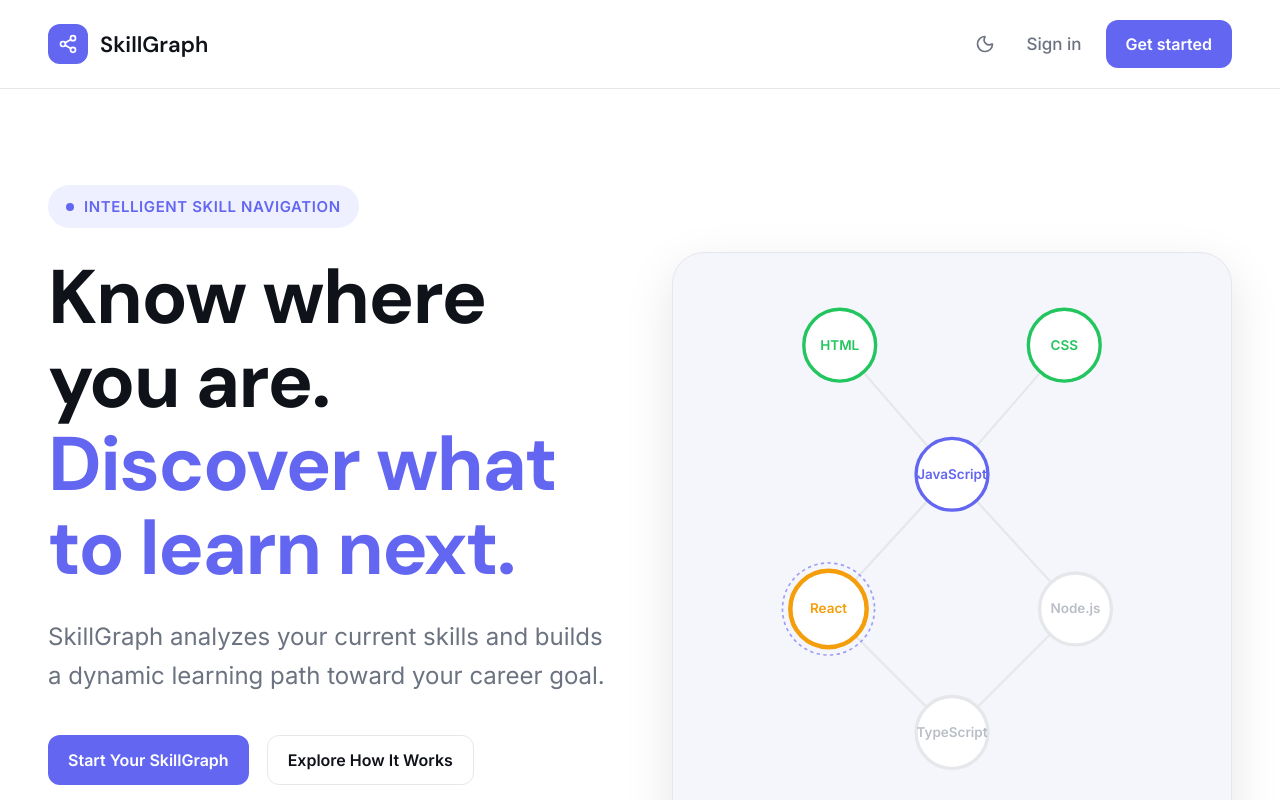
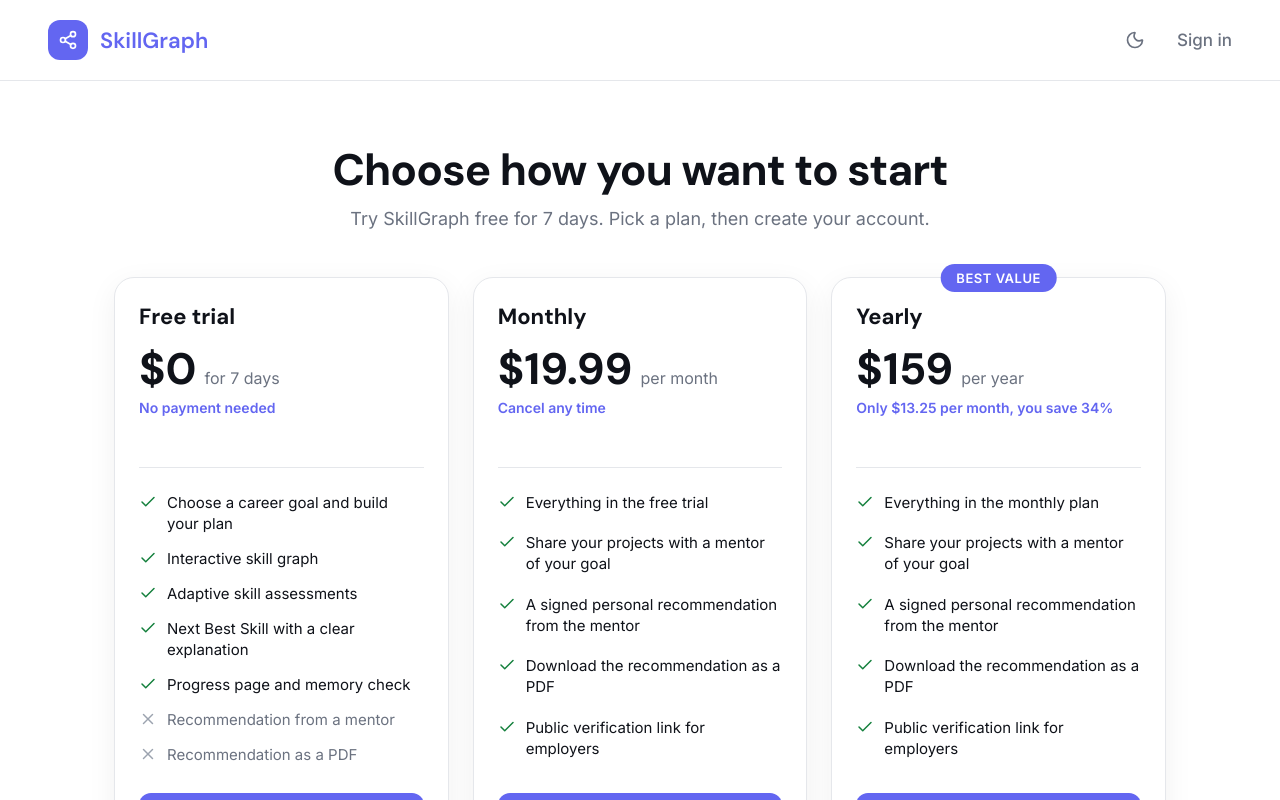
Before and after one commit to ArkanMohammad/skillgraph, a React (Vite) app in the folder frontend/: page /plans in a window 1280 px wide. Before the commit this address led to /. Shown: the top 800 px of the page. Built offline with nearby package versions, Linux system fonts and the light colour scheme; no server answers.

Commit message:
feat: the landing page buttons lead to the plans page

```diff
--- a/frontend/src/pages/LandingPage.tsx
+++ b/frontend/src/pages/LandingPage.tsx
@@ -3,8 +3,8 @@ import Logo from '../components/Logo'
 import ThemeToggle from '../components/ThemeToggle'
 import './LandingPage.css'
 
-// Every call-to-action on this page leads to the register page
-const REGISTER = '/register'
+// Every call-to-action on this page leads to the plans page (the visitor picks a plan, then registers)
+const PLANS = '/plans'
 
 // Numbers shown under the hero buttons
 const STATS = [
@@ -64,7 +64,7 @@ function LandingPage() {
           <Link to="/login" className="land-signin">
             Sign in
           </Link>
-          <Link to={REGISTER} className="btn btn-primary land-nav-btn">
+          <Link to={PLANS} className="btn btn-primary land-nav-btn">
             Get started
           </Link>
         </div>
@@ -89,7 +89,7 @@ function LandingPage() {
           </p>
 
           <div className="land-cta">
-            <Link to={REGISTER} className="btn btn-primary land-btn-lg">
+            <Link to={PLANS} className="btn btn-primary land-btn-lg">
               Start Your SkillGraph
             </Link>
             <button type="button" className="btn btn-outline land-btn-lg" onClick={scrollToHow}>
@@ -178,7 +178,7 @@ function LandingPage() {
 
           <div className="land-goals">
             {GOALS.map((goal) => (
-              <Link key={goal.name} to={REGISTER} className="card land-goal">
+              <Link key={goal.name} to={PLANS} className="card land-goal">
                 <span className="land-goal-icon" style={{ background: goal.tint }}>
                   {goal.icon}
                 </span>
@@ -187,7 +187,7 @@ function LandingPage() {
               </Link>
             ))}
 
-            <Link to={REGISTER} className="land-goal land-goal-cta">
+            <Link to={PLANS} className="land-goal land-goal-cta">
               <small>Ready to start?</small>
               <strong>Begin your journey →</strong>
             </Link>
--- a/frontend/src/routes/AppRoutes.tsx
+++ b/frontend/src/routes/AppRoutes.tsx
@@ -2,6 +2,7 @@ import { Navigate, Route, Routes } from 'react-router-dom'
 import LandingPage from '../pages/LandingPage'
 import LoginPage from '../pages/LoginPage'
 import RegisterPage from '../pages/RegisterPage'
+import PlansPage from '../pages/PlansPage'
 import SelectGoalPage from '../pages/SelectGoalPage'
 import AssessmentPage from '../pages/AssessmentPage'
 import AssessmentQuizPage from '../pages/AssessmentQuizPage'
@@ -29,6 +30,7 @@ export default function AppRoutes() {
       <Route path="/" element={<LandingPage />} />
       <Route path="/login" element={<LoginPage />} />
       <Route path="/register" element={<RegisterPage />} />
+      <Route path="/plans" element={<PlansPage />} />
 
       {/* Public: anybody can check a recommendation code */}
       <Route path="/verify" element={<VerifyPage />} />
--- a/frontend/src/routes/paths.ts
+++ b/frontend/src/routes/paths.ts
@@ -6,6 +6,7 @@ export const PATHS = {
   home: '/',
   login: '/login',
   register: '/register',
+  plans: '/plans',
   verify: '/verify',
 
   selectGoal: `${USER}/select-goal`,
```
